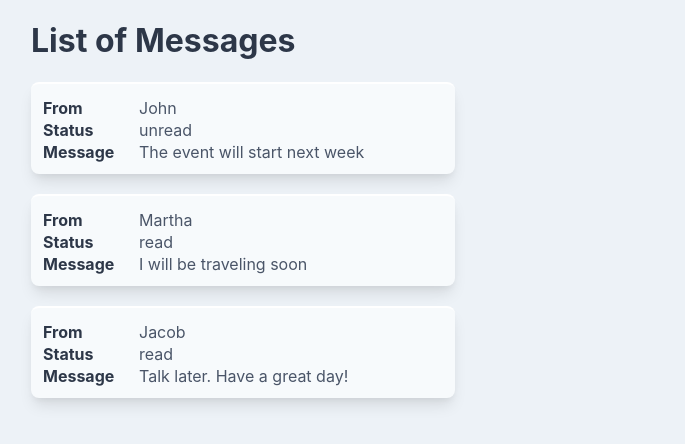
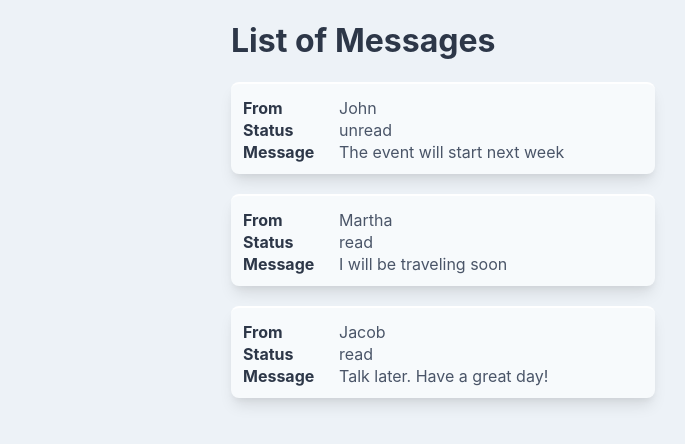
Before and after one commit to study-hary-id/react-message-app, a React (Create React App) app: page / in a window 1280 px wide. Shown: the top 444 px of the page, without its empty margins (209-894 px from the left). Built offline with nearby package versions, Linux system fonts and the light colour scheme.

Commit message:
Update App.css

```diff
--- a/src/App.css
+++ b/src/App.css
@@ -3,12 +3,12 @@ h1 {
 }
 
 .container {
-  width: 800px;
+  width: 400px;
   margin: 0 auto;
 }
 
 .message {
-  background-color: #F7FAFC;
+  background-color: #f7fafc;
   width: 400px;
   margin-top: 20px;
   border-top: solid 2px #fff;
@@ -31,9 +31,9 @@ h1 {
 }
 
 .value {
-  color: #4A5568;
+  color: #4a5568;
 }
 
-.content .value {
+.text .value {
   font-style: italic;
 }
```
